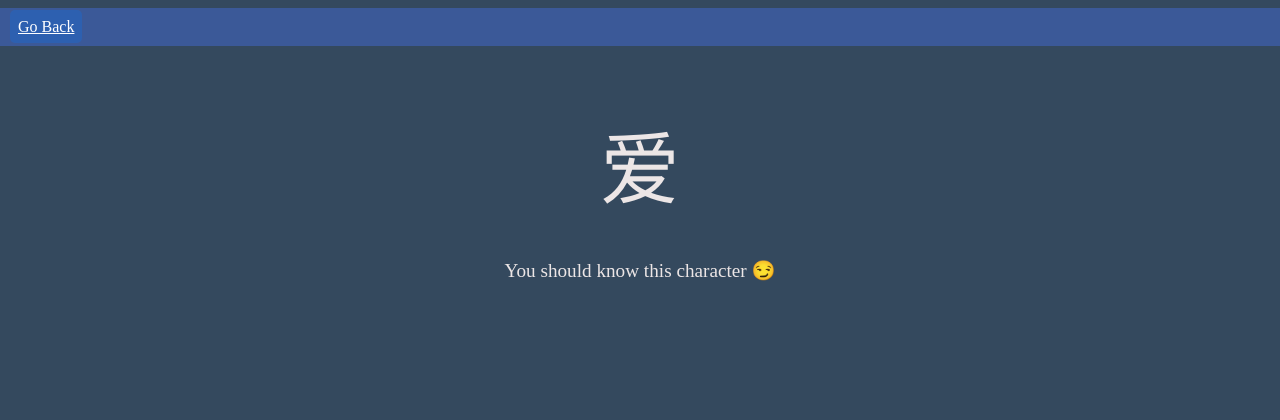
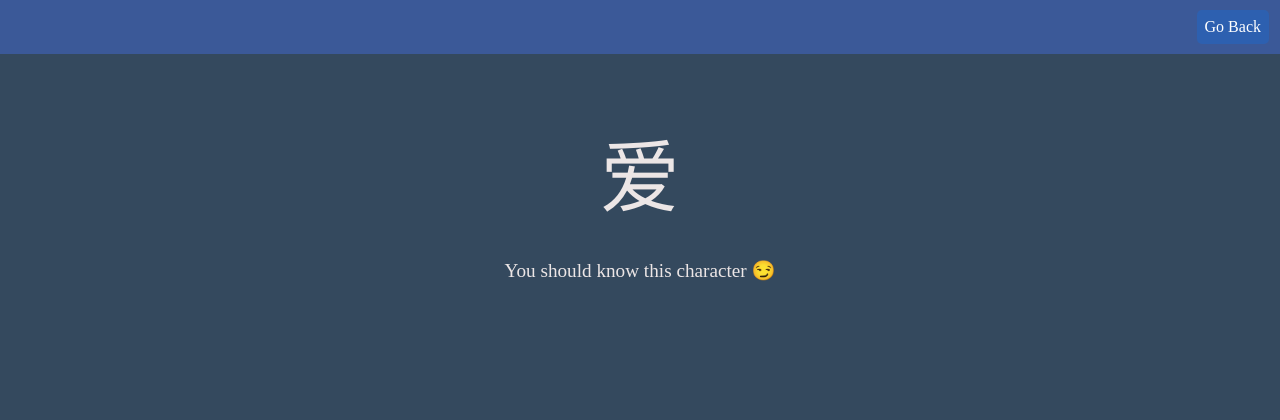
Before and after one commit to chandra-deb/XueHanzi, a Flask app: page /kpractice/1 in a window 1280 px wide. Shown: the top 420 px of the page. Run offline with Flask 3, Linux system fonts and the light colour scheme; the visitor is signed in with stand-in values (Sample User, id 1).

Commit message:
subtle changes

```diff
--- a/backend/templates/known_practice.html
+++ b/backend/templates/known_practice.html
@@ -145,7 +145,8 @@
             background-color: #3b5998;
             padding: 10px;
             z-index: 1;
-            margin: 8px 0;
+            display: flex;
+            justify-content: flex-end;
 
         }
 
@@ -155,6 +156,7 @@
             color: white;
             padding: 8px;
             margin-right: 1px;
+            text-decoration: none;
 
         }
     </style>
```
